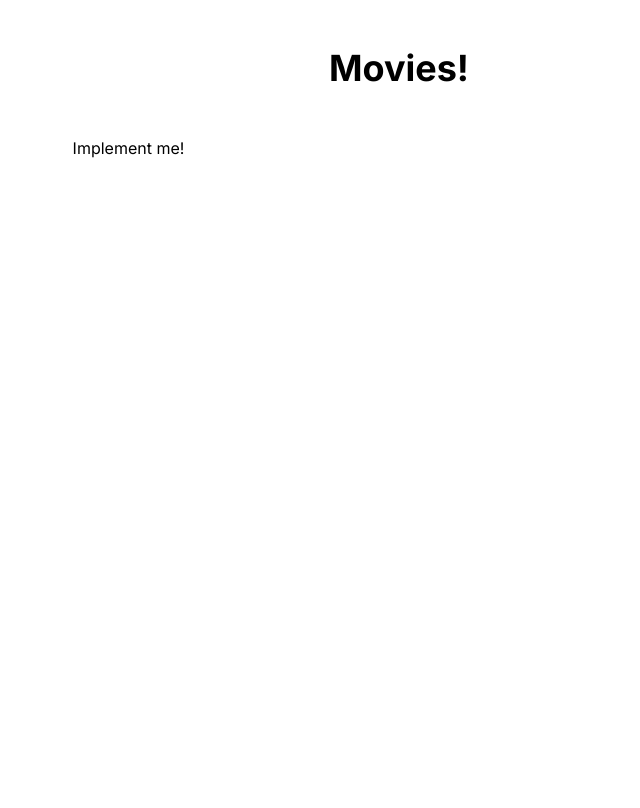
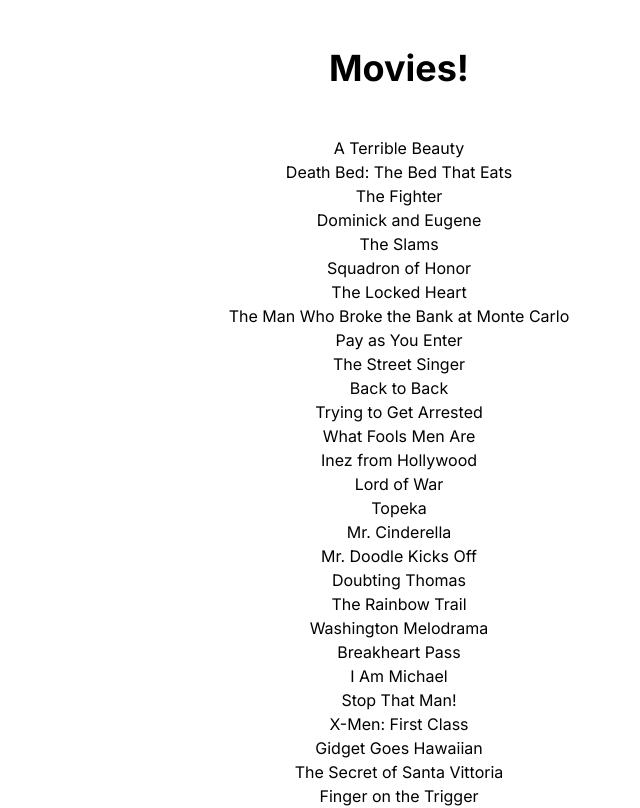
Before and after one commit to kevinshen56714/AI-filter, a Next.js app: page / in a window 1280 px wide. Shown: the top 808 px of the page, without its empty margins (241-881 px from the left). Built offline with nearby package versions, Linux system fonts and the light colour scheme.

Commit message:
Initial commit

```diff
--- a/pages/index.tsx
+++ b/pages/index.tsx
@@ -1,7 +1,9 @@
 import { Inter } from 'next/font/google';
 
+import { AIFilter } from '@/components/AIFilter';
+import mockMovies from '@/json/movies.json';
 import { Filters } from '@/types/filters';
-import { AIFilter } from '@/components/AIFilter';
+import { Movie } from '@/types/movie';
 
 const inter = Inter({ subsets: ['latin'] });
 
@@ -10,9 +12,15 @@
     // Implement me! What should happen when the filters change?
   };
 
+  // Use our own movie type
+  const movies = mockMovies as Movie[];
+
   return (
     <main className={`flex min-h-screen flex-col items-center justify-start px-24 py-12 ${inter.className}`}>
       <h1 className="text-4xl font-bold text-center pb-12">Movies!</h1>
+      {movies.map((movie) => (
+        <p key={movie.slug}>{movie.title}</p>
+      ))}
       <AIFilter onFilterChange={onFilterChange} />
     </main>
   );
```
